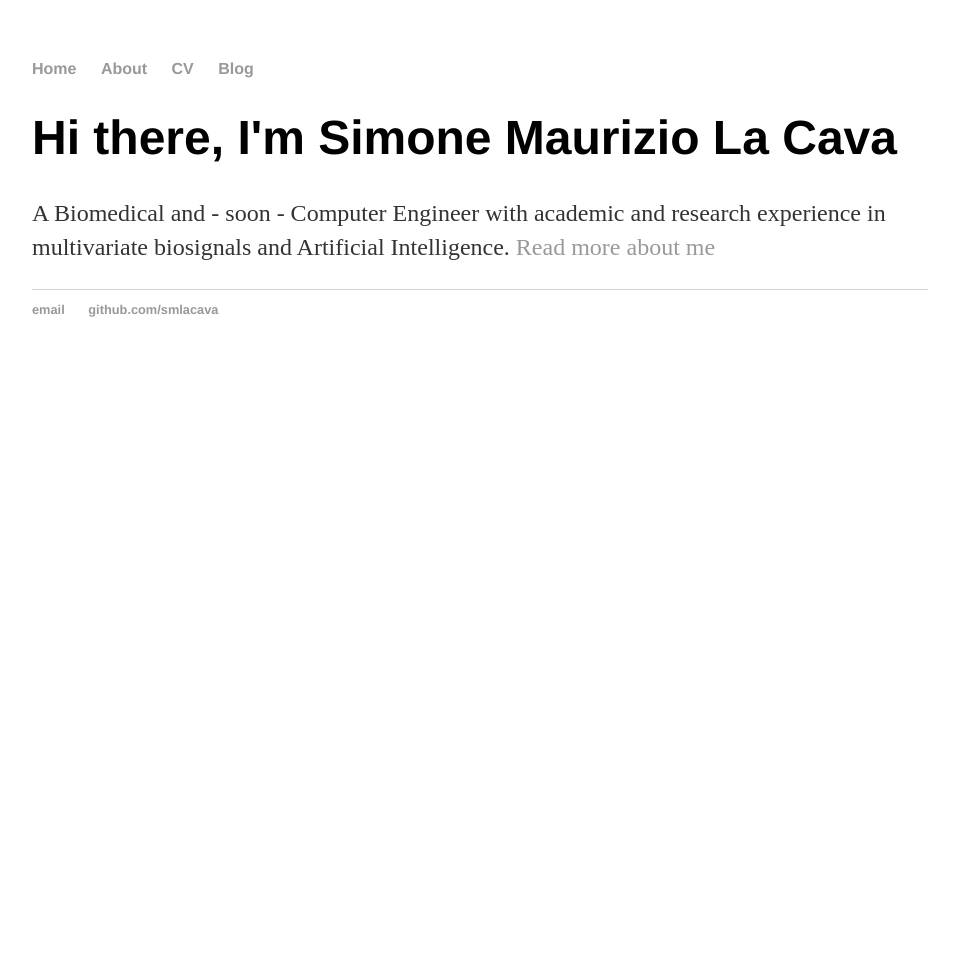
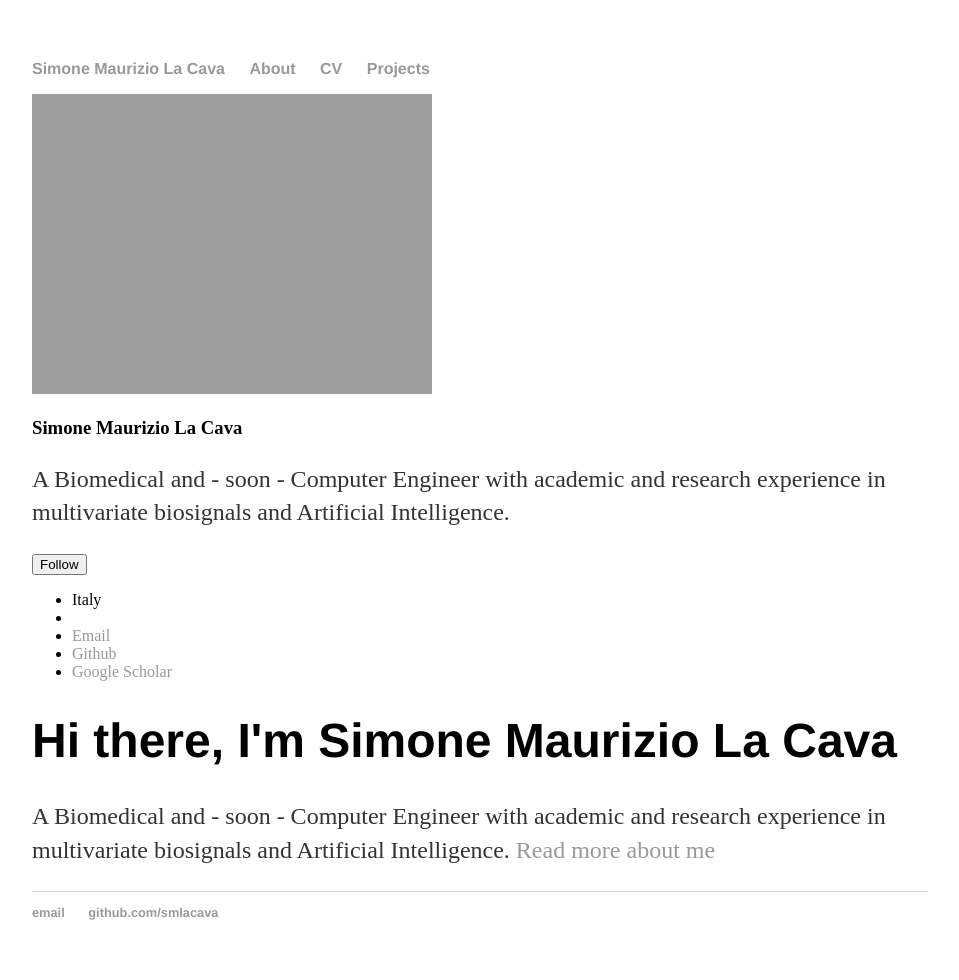
Before and after one commit to smlacava/smlacava.github.io, a Jekyll site: the page built from index.html, in a window 1280 px wide. Shown: the whole page, without its empty margins (160-1119 px from the left). Built offline with Jekyll 4.4.1, drawn with Linux system fonts in a browser that asks for light colours; before the commit the page ends 900 px from its top, so only the background shows below that.

Commit message:
Update default.html

```diff
--- a/_layouts/default.html
+++ b/_layouts/default.html
@@ -8,13 +8,34 @@
 		<body>
 			<nav>
 	    		<ul>
-	        		<li><a href="/">Home</a></li>
+	        		<li><a href="/">Simone Maurizio La Cava</a></li>
 		        	<li><a href="/about">About</a></li>
 	        		<li><a href="/cv">CV</a></li>
-	        		<li><a href="/blog">Blog</a></li>
+	        		<li><a href="/projects">Projects</a></li>
 	    		</ul>
 			</nav>
 			<div class="container">
+				<div class="sidebar sticky">
+					<div itemscope="" itemtype="http://schema.org/Person">
+						<div class="author__avatar">
+							<img src="https://smlacava.github.io/images/SMLC_profile.jpg" class="author__avatar" alt="Simone Maurizio La Cava"></div>
+						<div class="author__content"><h3 class="author__name">Simone Maurizio La Cava</h3>
+							<p class="author__bio">A Biomedical and - soon - Computer Engineer with academic and research experience in multivariate biosignals and Artificial Intelligence.</p></div>
+						<div class="author__urls-wrapper">
+							<button class="btn btn--inverse">Follow</button>
+							<ul class="author__urls social-icons">
+								<li><i class="fa fa-fw fa-map-marker" aria-hidden="true"></i> Italy</li><li>
+								<li><a href="mailto:simonemaurizio.lacava@gmail.com">
+									<i class="fa fa-fw fa-envelope-square" aria-hidden="true"></i> Email</a></li>
+								<li><a href="https://github.com/smlacava">
+									<i class="fa fa-fw fa-github" aria-hidden="true"></i> Github</a></li>
+								<li><a href="https://scholar.google.com/citations?user=ilco-ckAAAAJ&oi=ao;view_op=list_works&amp;sortby=pubdate">
+									<i class="ai ai-google-scholar-square ai-fw"></i> Google Scholar</a></li>
+							</ul>
+						</div>
+					</div>
+				</div>
+
 
 			{{ content }}
 
```
